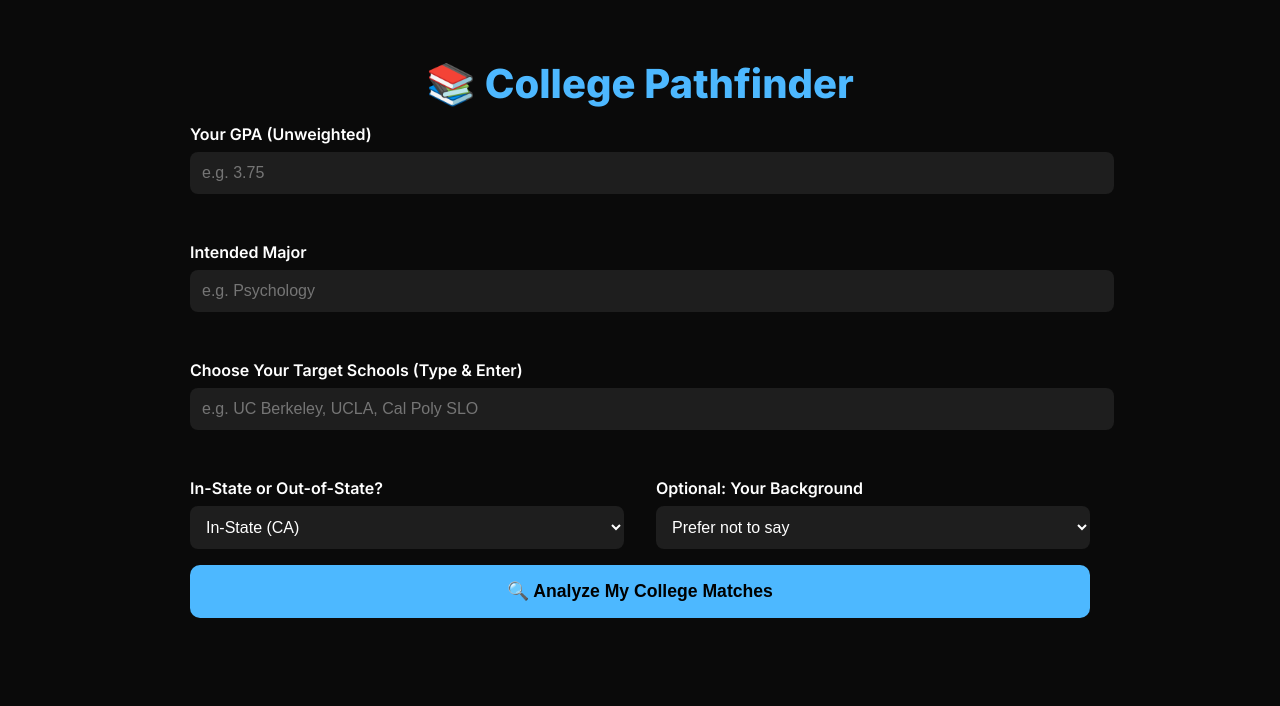
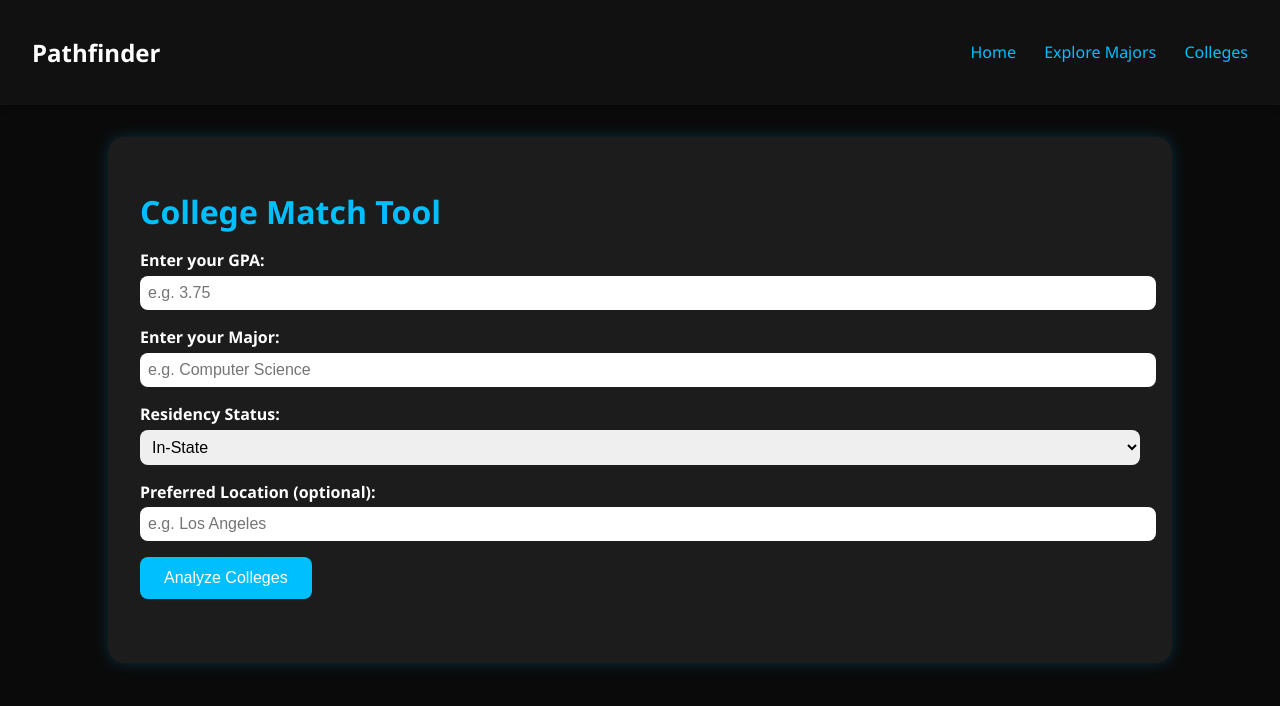
Before and after one commit to omarshanyour/PathFinder, a plain HTML site: page college.html in a window 1280 px wide. Drawn offline with Linux system fonts and the light colour scheme.

Commit message:
Update college.html

```diff
--- a/college.html
+++ b/college.html
@@ -1,140 +1,140 @@
 <!DOCTYPE html>
 <html lang="en">
 <head>
-  <meta charset="UTF-8" />
-  <meta name="viewport" content="width=device-width, initial-scale=1.0" />
-  <title>Pathfinder | College Selector</title>
-  <link rel="stylesheet" href="style.css" />
-  <link href="https://fonts.googleapis.com/css2?family=Inter:wght@400;600;800&display=swap" rel="stylesheet" />
+  <meta charset="UTF-8">
+  <meta name="viewport" content="width=device-width, initial-scale=1.0">
+  <title>Pathfinder | Colleges</title>
+  <link rel="stylesheet" href="style.css">
   <style>
     body {
-      font-family: 'Inter', sans-serif;
       margin: 0;
+      font-family: 'Segoe UI', sans-serif;
       background: #0a0a0a;
-      color: #fff;
+      color: white;
+    }
+    header {
+      background: #111;
+      padding: 1rem 2rem;
+      display: flex;
+      justify-content: space-between;
+      align-items: center;
+      box-shadow: 0 4px 6px rgba(0,0,0,0.2);
+    }
+    nav a {
+      color: #00bfff;
+      text-decoration: none;
+      margin-left: 1.5rem;
+      font-weight: 500;
+      transition: 0.3s;
+    }
+    nav a:hover {
+      color: #1e90ff;
     }
     .container {
+      max-width: 1000px;
+      margin: 2rem auto;
       padding: 2rem;
-      max-width: 900px;
-      margin: auto;
+      background: #1c1c1c;
+      border-radius: 1rem;
+      box-shadow: 0 0 15px rgba(0, 191, 255, 0.2);
     }
-    h1 {
-      text-align: center;
-      font-size: 2.5rem;
+    .container h1 {
       margin-bottom: 1rem;
-      color: #4db8ff;
+      color: #00bfff;
     }
-    .section {
-      margin-bottom: 2rem;
+    .input-group {
+      margin: 1rem 0;
     }
-    label {
+    .input-group label {
       display: block;
-      margin-bottom: 0.5rem;
-      font-weight: 600;
+      margin-bottom: 0.3rem;
+      font-weight: bold;
     }
-    input, select {
+    .input-group input, .input-group select {
       width: 100%;
-      padding: 0.75rem;
-      border-radius: 8px;
+      padding: 0.5rem;
+      font-size: 1rem;
+      border-radius: 0.5rem;
       border: none;
-      margin-bottom: 1rem;
-      background: #1e1e1e;
-      color: white;
-      font-size: 1rem;
+    }
+    .input-group input:focus {
+      outline: none;
+      box-shadow: 0 0 10px #00bfff;
     }
     button {
-      background-color: #4db8ff;
-      color: black;
+      background: #00bfff;
+      color: white;
       border: none;
-      padding: 1rem 2rem;
-      font-weight: bold;
-      font-size: 1.1rem;
-      border-radius: 10px;
-      width: 100%;
+      padding: 0.75rem 1.5rem;
+      border-radius: 0.5rem;
+      font-size: 1rem;
       cursor: pointer;
       transition: 0.3s;
     }
     button:hover {
-      background-color: #1e90ff;
+      background: #1e90ff;
     }
-    .filters {
-      display: grid;
-      grid-template-columns: repeat(auto-fit, minmax(250px, 1fr));
-      gap: 2rem;
+    #results {
+      margin-top: 2rem;
+    }
+    .college-card {
+      border-left: 4px solid #00bfff;
+      background: #2a2a2a;
+      padding: 1rem;
+      margin: 1rem 0;
+      border-radius: 0.5rem;
+    }
+    .college-card h3 {
+      margin: 0 0 0.5rem 0;
+      color: #1e90ff;
+    }
+    .college-card a {
+      color: #87cefa;
+      text-decoration: underline;
     }
   </style>
 </head>
 <body>
+  <header>
+    <h2>Pathfinder</h2>
+    <nav>
+      <a href="index.html">Home</a>
+      <a href="explore.html">Explore Majors</a>
+      <a href="college.html">Colleges</a>
+    </nav>
+  </header>
+
   <div class="container">
-    <h1>📚 College Pathfinder</h1>
-    <form id="college-form" action="college-analysis.html" method="get">
-      <div class="section">
-        <label for="gpa">Your GPA (Unweighted)</label>
-        <input type="number" step="0.01" name="gpa" id="gpa" required placeholder="e.g. 3.75" />
-      </div>
+    <h1>College Match Tool</h1>
+    <div class="input-group">
+      <label for="gpa">Enter your GPA:</label>
+      <input type="number" id="gpa" placeholder="e.g. 3.75" min="0" max="5" step="0.01">
+    </div>
 
-      <div class="section">
-        <label for="major">Intended Major</label>
-        <input type="text" name="major" id="major" required placeholder="e.g. Psychology" list="majors" />
-        <datalist id="majors">
-          <option value="Psychology" />
-          <option value="Nursing" />
-          <option value="Mechanical Engineering" />
-          <option value="Electrical Engineering" />
-          <option value="Civil Engineering" />
-          <option value="Business Administration" />
-          <option value="Computer Science" />
-          <option value="Biology" />
-          <option value="Physics" />
-          <option value="Sociology" />
-          <option value="Political Science" />
-          <option value="Architecture" />
-          <option value="Finance" />
-          <option value="Marketing" />
-          <option value="Graphic Design" />
-          <option value="Criminal Justice" />
-          <option value="Environmental Science" />
-          <option value="Education" />
-          <option value="Mathematics" />
-          <option value="Economics" />
-          <option value="Philosophy" />
-          <option value="Anthropology" />
-        </datalist>
-      </div>
+    <div class="input-group">
+      <label for="major">Enter your Major:</label>
+      <input type="text" id="major" placeholder="e.g. Computer Science">
+    </div>
 
-      <div class="section">
-        <label for="schools">Choose Your Target Schools (Type & Enter)</label>
-        <input type="text" name="schools" id="schools" required placeholder="e.g. UC Berkeley, UCLA, Cal Poly SLO" />
-      </div>
+    <div class="input-group">
+      <label for="residency">Residency Status:</label>
+      <select id="residency">
+        <option value="in-state">In-State</option>
+        <option value="out-of-state">Out-of-State</option>
+      </select>
+    </div>
 
-      <div class="filters">
-        <div>
-          <label for="instate">In-State or Out-of-State?</label>
-          <select name="instate" id="instate">
-            <option value="in">In-State (CA)</option>
-            <option value="out">Out-of-State</option>
-          </select>
-        </div>
+    <div class="input-group">
+      <label for="location">Preferred Location (optional):</label>
+      <input type="text" id="location" placeholder="e.g. Los Angeles">
+    </div>
 
-        <div>
-          <label for="ethnicity">Optional: Your Background</label>
-          <select name="ethnicity" id="ethnicity">
-            <option value="">Prefer not to say</option>
-            <option value="White">White</option>
-            <option value="Black or African American">Black or African American</option>
-            <option value="Hispanic or Latino">Hispanic or Latino</option>
-            <option value="Asian">Asian</option>
-            <option value="Native American">Native American</option>
-            <option value="Pacific Islander">Pacific Islander</option>
-            <option value="Other">Other</option>
-          </select>
-        </div>
-      </div>
+    <button onclick="analyzeColleges()">Analyze Colleges</button>
 
-      <div class="section">
-        <button type="submit">🔍 Analyze My College Matches</button>
-      </div>
-    </form>
+    <div id="results"></div>
   </div>
+
+  <script src="collegeData.js"></script>
+  <script src="collegeLogic.js"></script>
 </body>
 </html>
```
